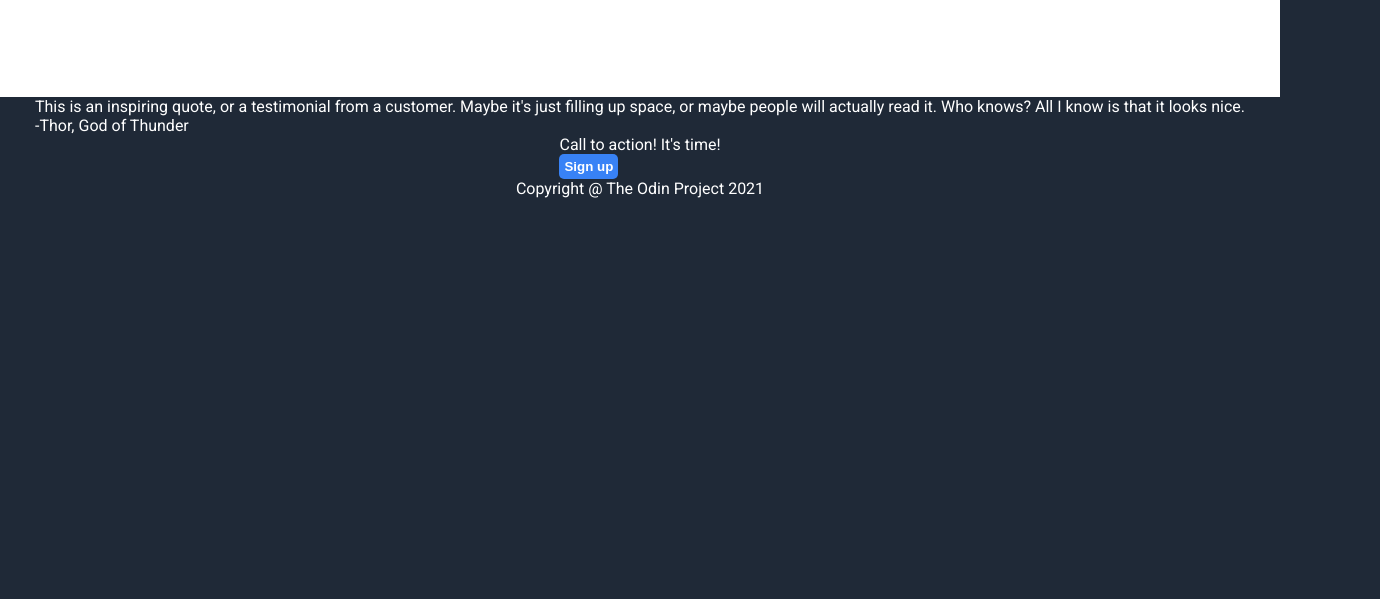
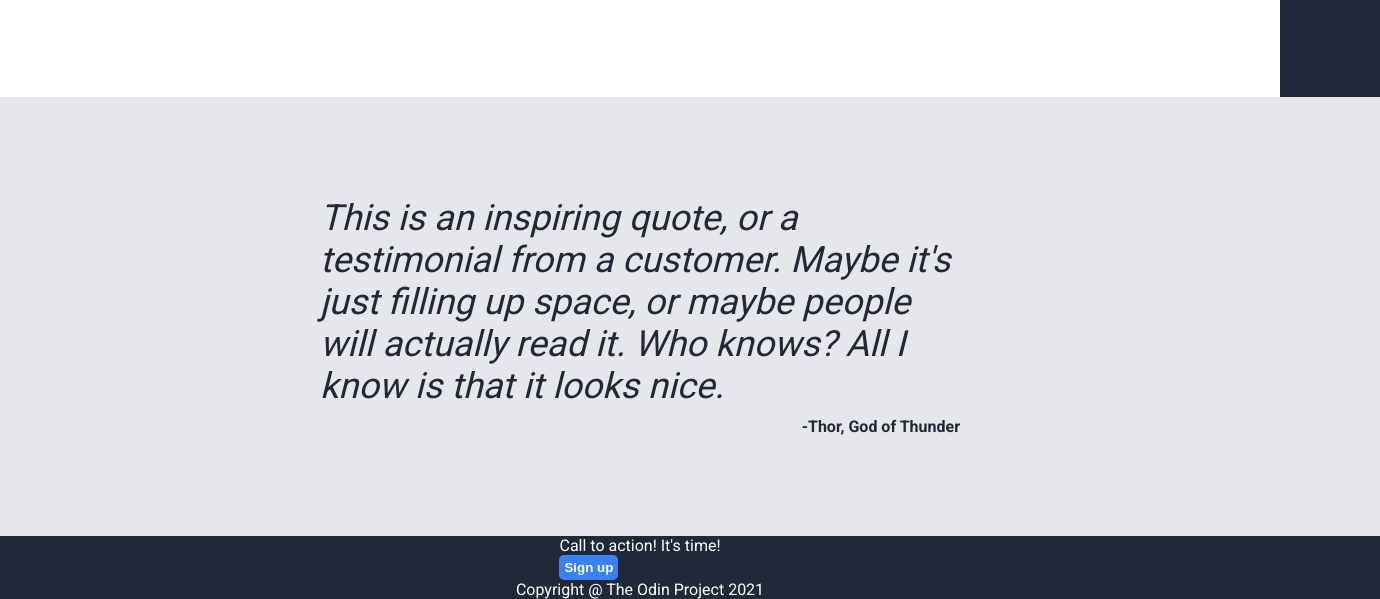
Before and after one commit to JathanYao/odin-landingpage, a plain HTML site: page webpage/index.html in a window 1280 px wide. Shown: the part 796-1395 px from the top of the page, 1380 px wide, since content can reach past the window. Before the commit the page ends 994 px from the top, so only its background shows below. Drawn offline with Linux system fonts and the light colour scheme.

Commit message:
Add quote css

```diff
--- a/webpage/style.css
+++ b/webpage/style.css
@@ -142,3 +142,34 @@ ul{
     color: #1F2937;
     text-align: center;
 }
+
+.quote-wrapper{
+    display: flex;
+    flex-direction: column;
+    justify-content: center;
+    align-items: center;
+    padding: 100px;
+    flex: 1;
+    width: 100vw;
+    background-color: #E5E7EB;
+}
+
+.quote{
+    display: flex;
+    flex: 1;
+    width: 50vw;
+    color: #1F2937;
+    font-style: italic;
+    font-weight: 100;
+    font-size: 36px;
+    padding-bottom: 10px;
+}
+
+.quoted{
+    display: flex;
+    width: 50vw;
+    justify-content: flex-end;
+    align-items: end;
+    color:#1F2937;
+    font-weight: bold;
+}
```
